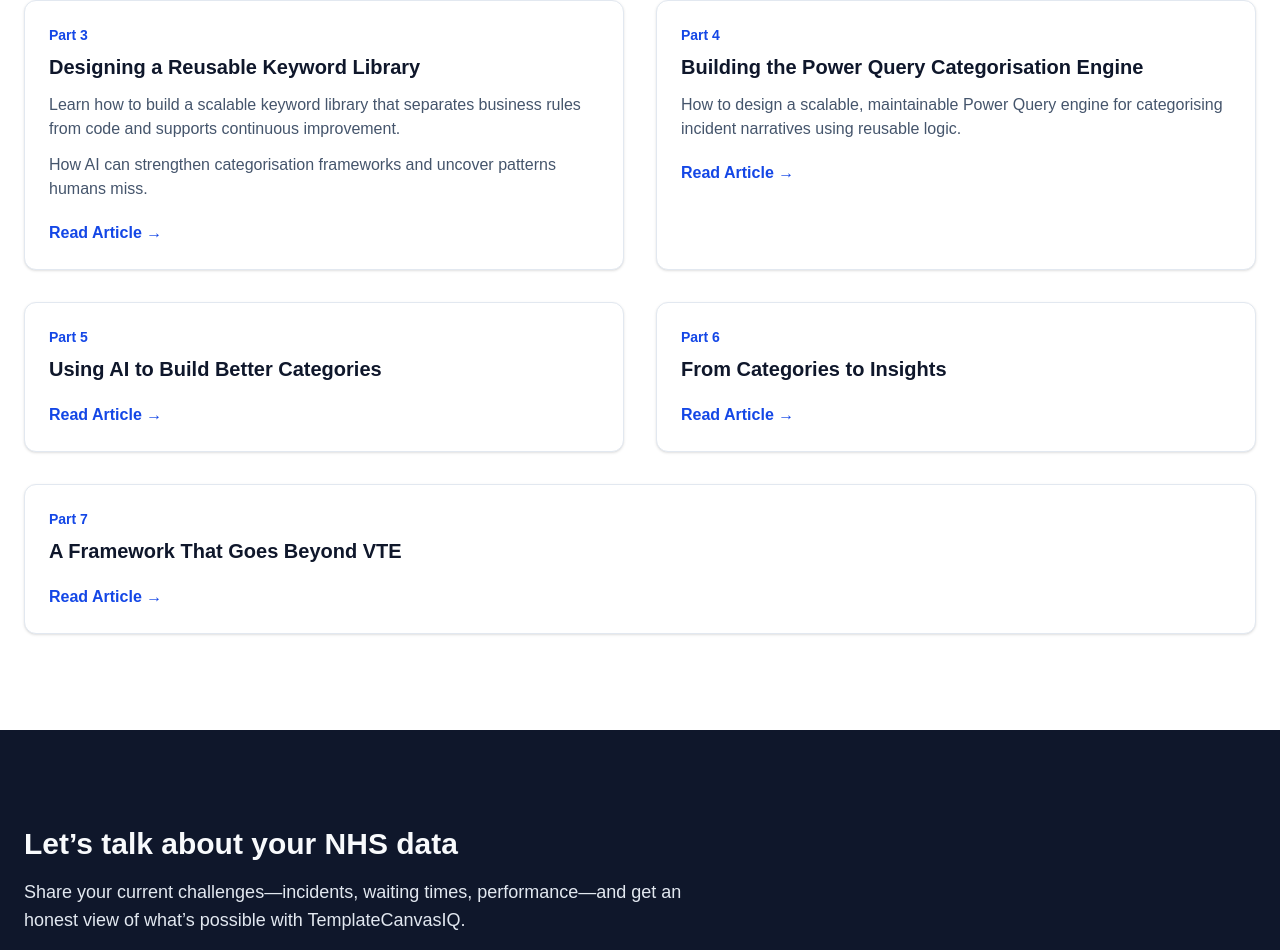
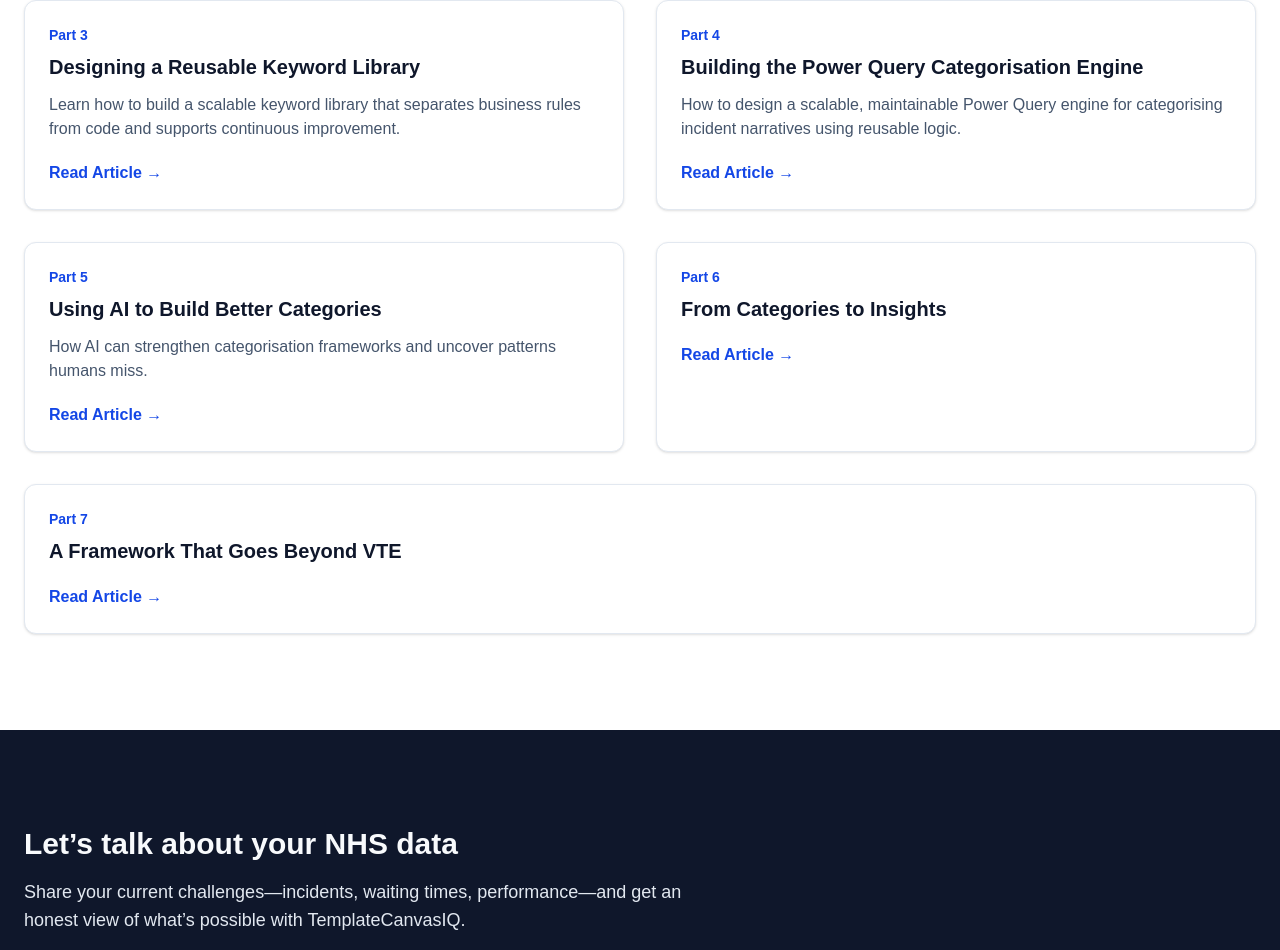
Before and after one commit to 24Mark8/templatecanvasiq, a Next.js app: page / in a window 1280 px wide. Shown: the part 2134-3084 px from the top of the page. Built offline with nearby package versions, Linux system fonts and the light colour scheme.

Commit message:
Update page.tsx

```diff
--- a/app/page.tsx
+++ b/app/page.tsx
@@ -192,10 +192,7 @@ export default function Home() {
         <p className="mt-3 text-slate-600">
           Learn how to build a scalable keyword library that separates business rules
           from code and supports continuous improvement.
-        </p><p className="mt-3 text-slate-600">
-  How AI can strengthen categorisation frameworks and uncover patterns humans miss.
-</p>
-
+        </p>
         <p className="mt-5 font-semibold text-blue-700">Read Article →</p>
       </Link>
 
@@ -226,7 +223,10 @@ export default function Home() {
         <p className="text-sm font-semibold text-blue-700">Part 5</p>
         <h3 className="mt-2 text-xl font-bold text-slate-900">
           Using AI to Build Better Categories
-        </h3>
+        </h3><p className="mt-3 text-slate-600">
+  How AI can strengthen categorisation frameworks and uncover patterns humans miss.
+</p>
+
         <p className="mt-5 font-semibold text-blue-700">Read Article →</p>
       </Link>
 
```
